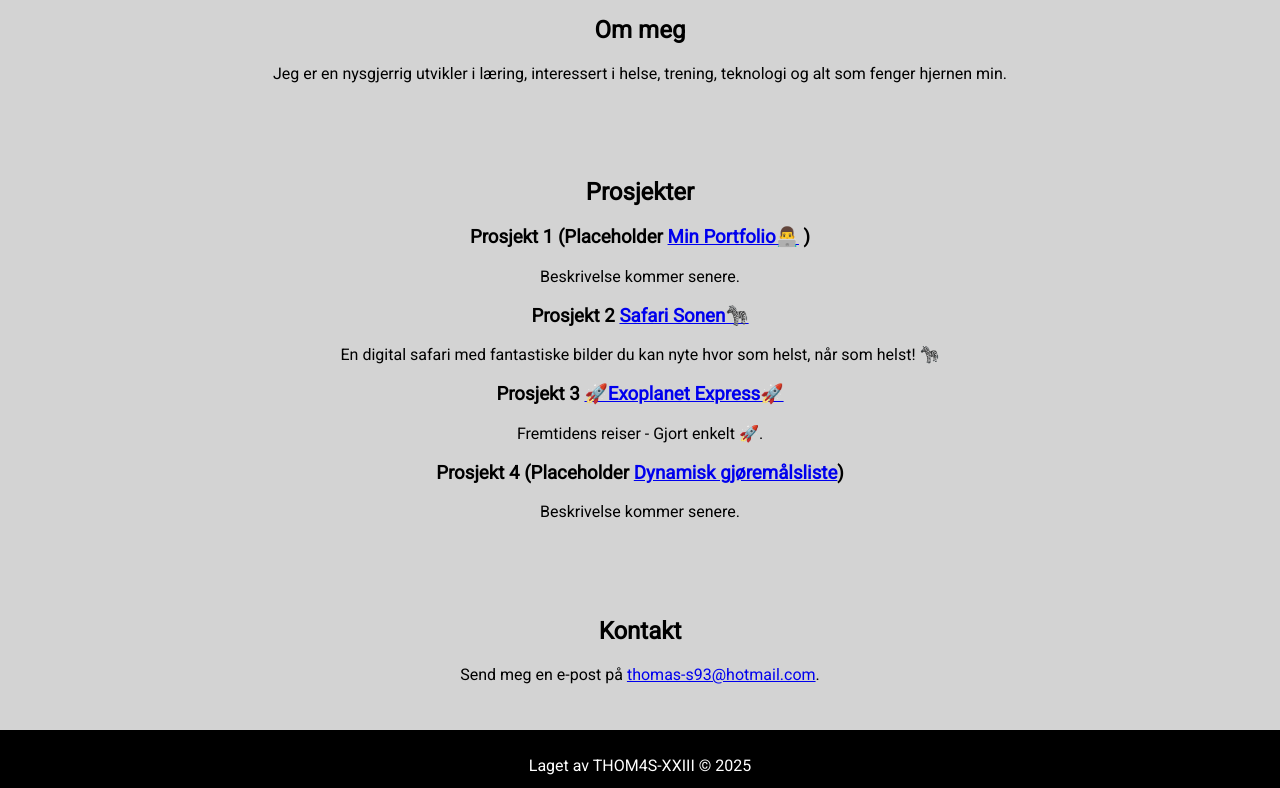
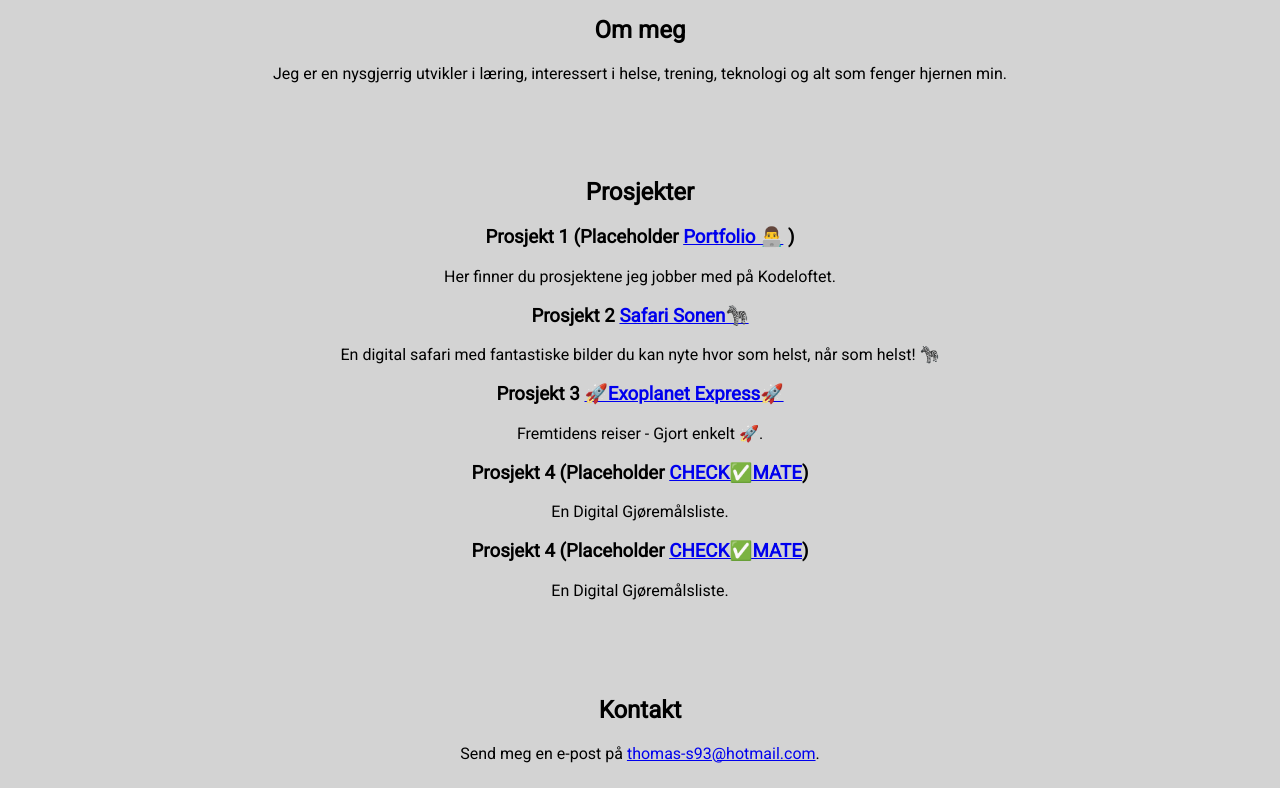
Before and after one commit to THOM4S-XXIII/portfolio_thomas_skr, a website: page index.html in a window 1280 px wide. Shown: the part 434-1222 px from the top of the page. Drawn offline with Linux system fonts and the light colour scheme.

Commit message:
Lagt til en ny article

```diff
--- a/index.html
+++ b/index.html
@@ -40,9 +40,9 @@
       <section id="prosjekter">
         <h2>Prosjekter</h2>
         <article>
-          <h3>Prosjekt 1 (Placeholder <a href="https://www." target="_blank" rel="noopener noreferrer">Min Portfolio👨‍💻</a>
+          <h3>Prosjekt 1 (Placeholder <a href="https://www." target="_blank" rel="noopener noreferrer">Portfolio 👨‍💻</a>
             )</h3>
-          <p>Beskrivelse kommer senere.</p>
+          <p>Her finner du prosjektene jeg jobber med på Kodeloftet.</p>
         </article>
         <article>
           <h3>Prosjekt 2 <a href="https://safari-sonen.vercel.app/" target="_blank" rel="noopener noreferrer">Safari Sonen🦓</a>
@@ -55,9 +55,14 @@
           <p>Fremtidens reiser - Gjort enkelt 🚀.</p>
         </article>
         <article>
-          <h3>Prosjekt 4 (Placeholder <a href="https://www." target="_blank" rel="noopener noreferrer">Dynamisk gjøremålsliste</a>)
+          <h3>Prosjekt 4 (Placeholder <a href="https://check-mate-bice-five.vercel.app/" target="_blank" rel="noopener noreferrer">CHECK✅MATE</a>)
           </h3>
-          <p>Beskrivelse kommer senere.</p>
+          <p>En Digital Gjøremålsliste.</p>
+        </article>
+        <article>
+          <h3>Prosjekt 4 (Placeholder <a href="https" target="_blank" rel="noopener noreferrer">CHECK✅MATE</a>)
+          </h3>
+          <p>En Digital Gjøremålsliste.</p>
         </article>
       </section>
 
```
